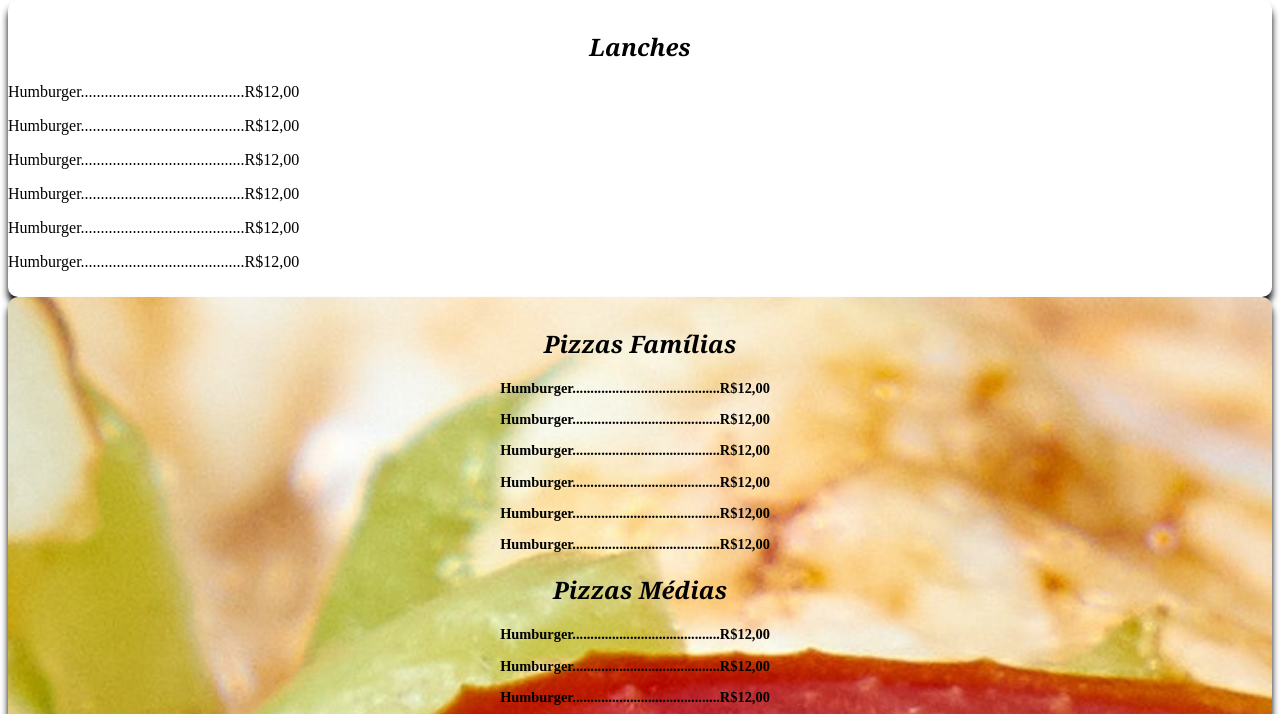
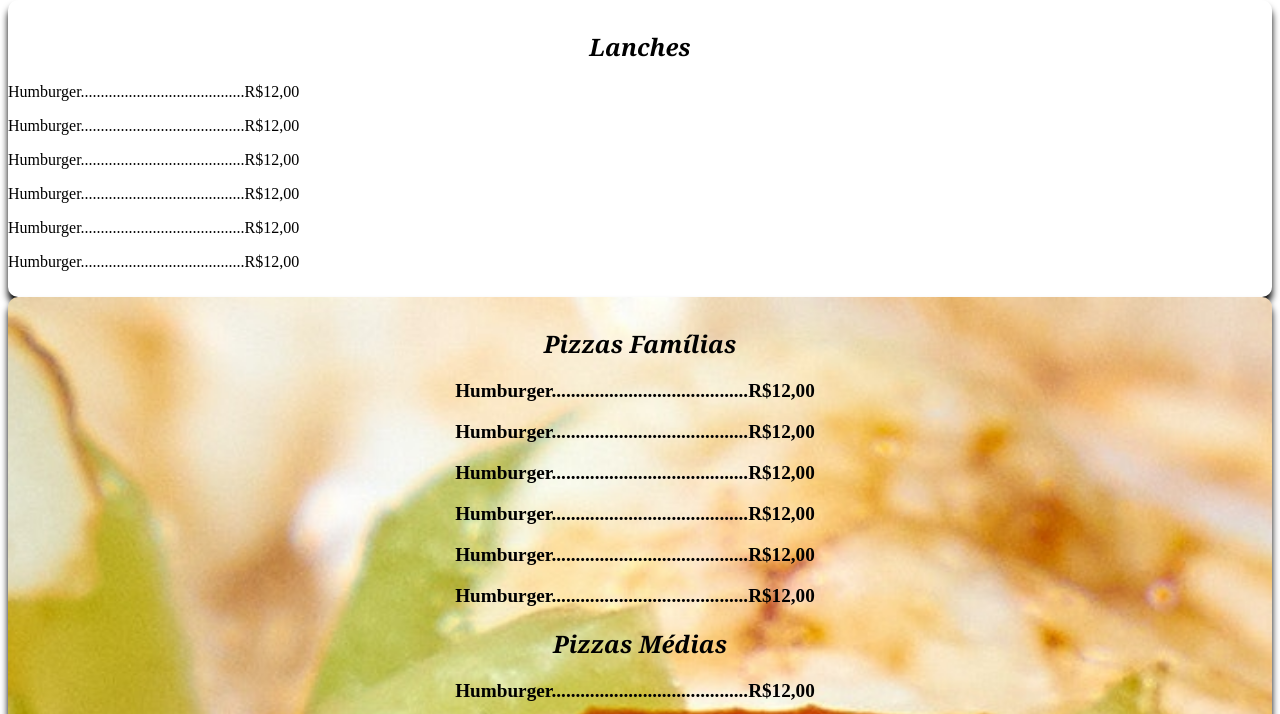
Before and after one commit to EdivaldoMoriera/rei-da-pizza, a plain HTML site: page index.html in a window 1280 px wide. Shown: the part 86-800 px from the top of the page. Drawn offline with Linux system fonts and the light colour scheme.

Commit message:
Update style.css

```diff
--- a/estilos/style.css
+++ b/estilos/style.css
@@ -24,10 +24,13 @@ section {
 .pizza > p{
     font-weight: bolder;
     text-align: center;
-    font-size: 0.9rem;
+    font-size: 1.2rem;
     margin-right: 10px;
     margin-right: 10px;
 
+
+}
+.bebidas{
 
 }
 h1{
```
